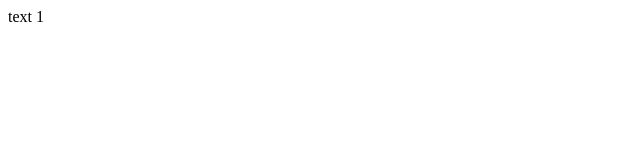
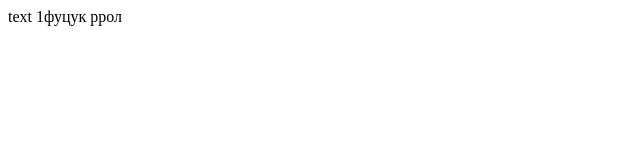
Before and after one commit to DmytroNahornyi/goit-markup-hw-01, a plain HTML site: page index.html in a window 1280 px wide. Shown: the whole page, without its empty margins (0-640 px from the left). Drawn offline with Linux system fonts and the light colour scheme.

Commit message:
Update index.html

```diff
--- a/index.html
+++ b/index.html
@@ -7,6 +7,6 @@
     <title>Document</title>
 </head>
 <body>
-    text 1
+    text 1фуцук ррол
 </body>
 </html>
```
